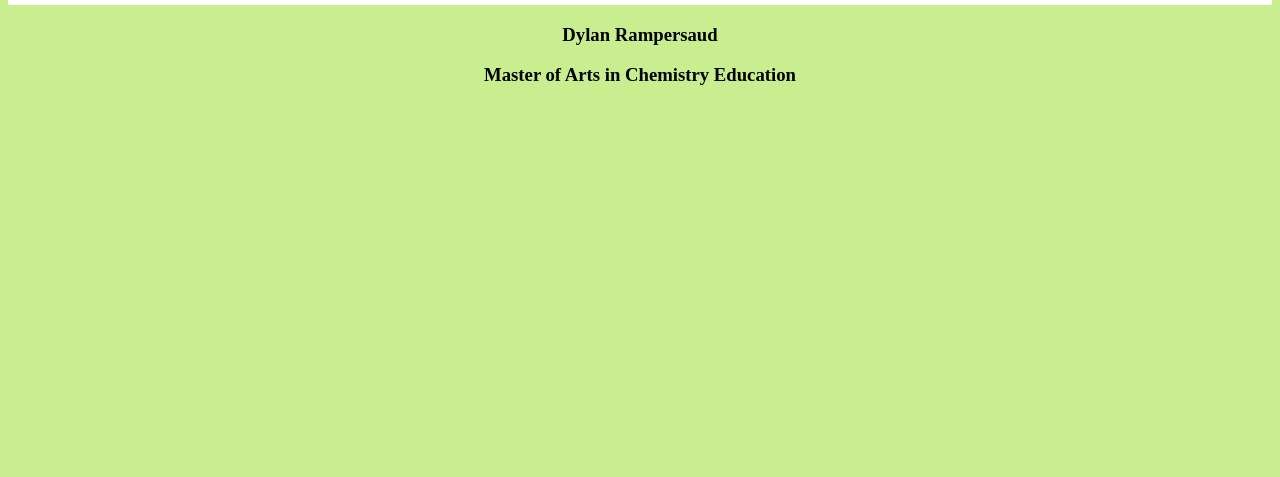
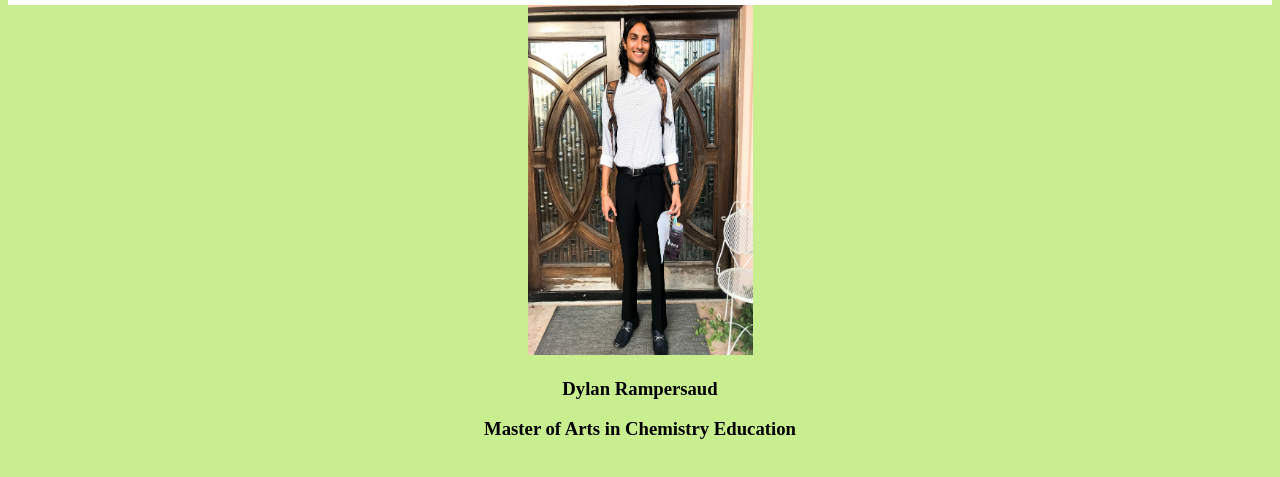
Before and after one commit to brianasingh/dylan, a plain HTML site: page index.html in a window 1280 px wide. Shown: the part 93-570 px from the top of the page. Drawn offline with Linux system fonts and the light colour scheme.

Commit message:
added image of Dylan

```diff
--- a/index.html
+++ b/index.html
@@ -7,6 +7,7 @@
   </head>
   <body>
     <div id="title-index"><h1>High School Chemistry Educator</h1></div>
+    <img src="images/Dylan-picture.jpg" alt="Dylan" width="225" height="350">
     <h3>Dylan Rampersaud</h3>
     <h3>Master of Arts in Chemistry Education</h3>
   </body>
```
Also changed, not shown: images/Dylan-picture.jpg (added), 1 other file.
